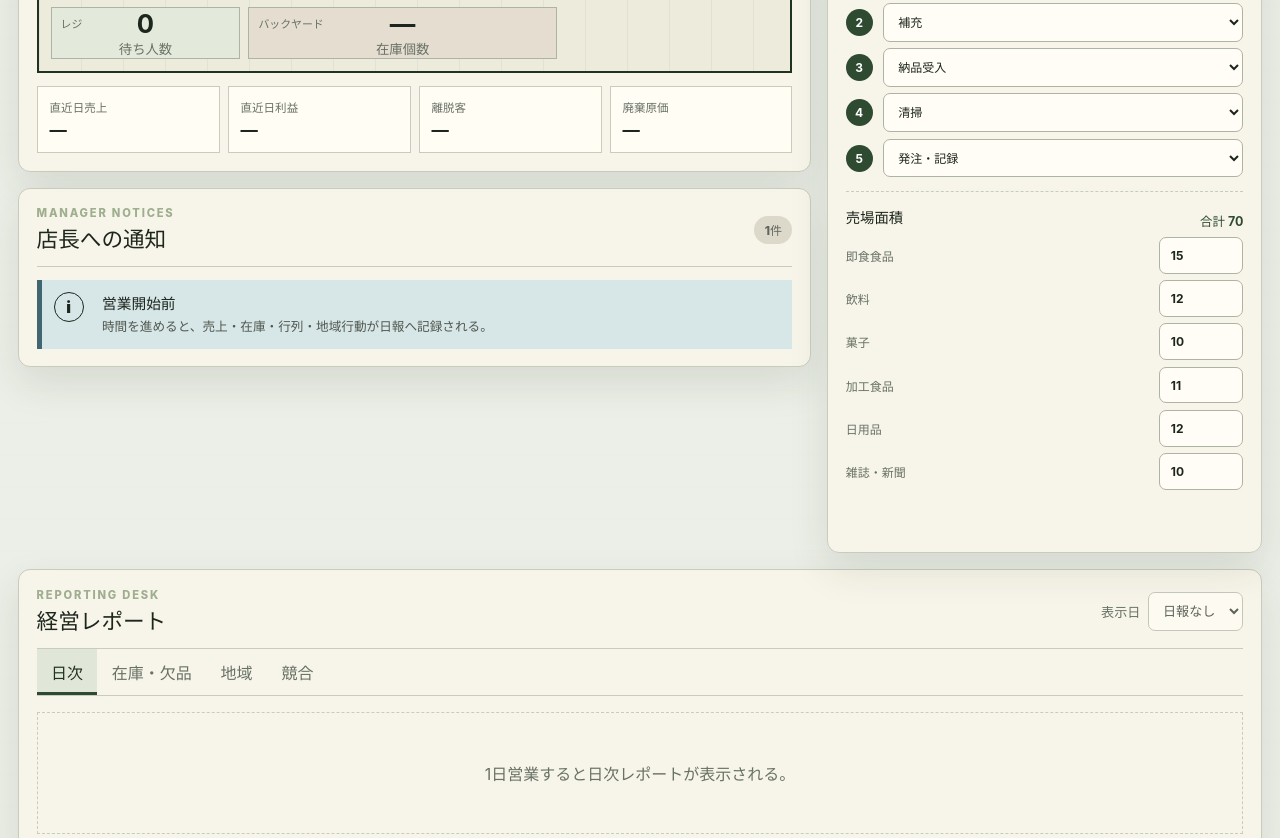
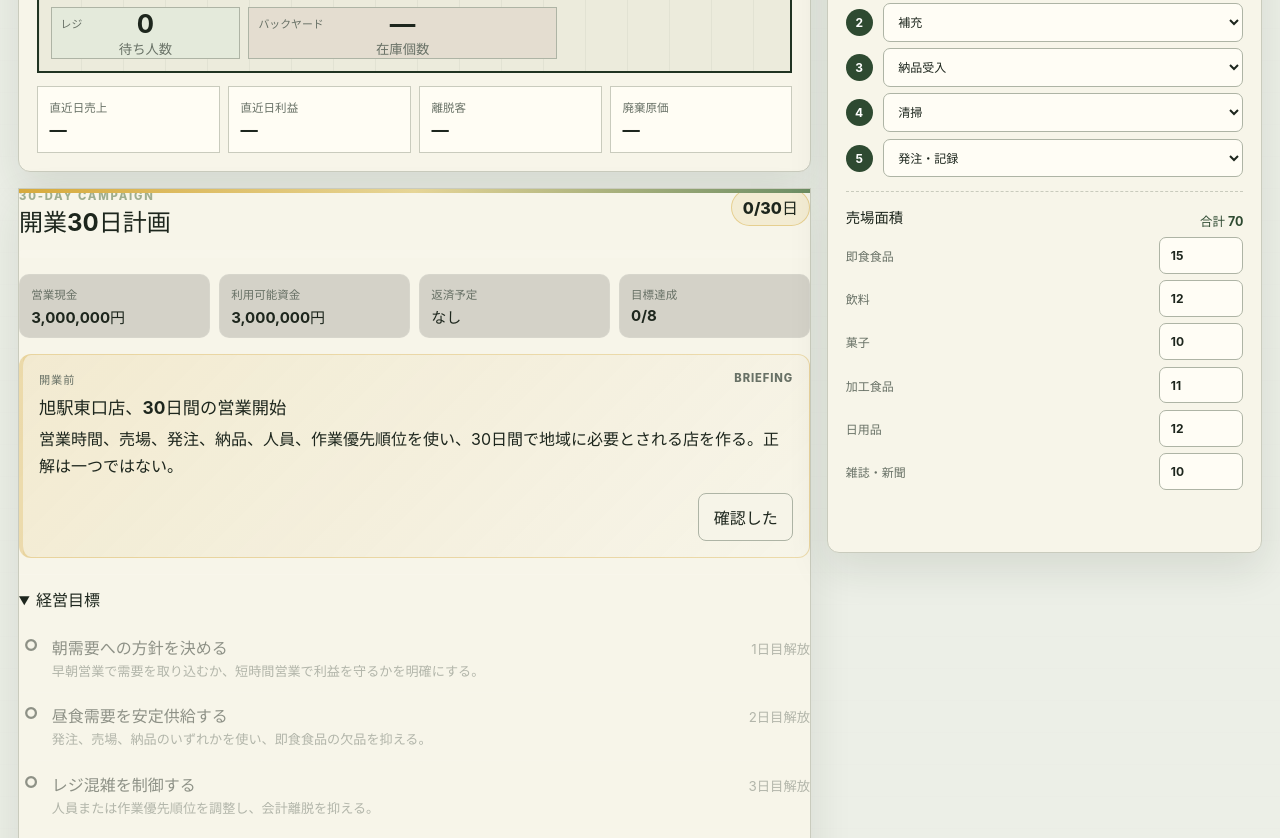
Before and after one commit to s1-1985/Convenience-store-Frontier, a website built with Vite: page index.html in a window 1280 px wide. Shown: the part 770-1608 px from the top of the page. Built offline with nearby package versions, Linux system fonts and the light colour scheme.

Commit message:
feat: load campaign runtime in browser UI

```diff
--- a/index.html
+++ b/index.html
@@ -222,5 +222,6 @@
 
     <script type="module" src="/src/ui/main.ts"></script>
     <script type="module" src="/src/ui/storeVisualizationRuntime.ts"></script>
+    <script type="module" src="/src/ui/campaignRuntime.ts"></script>
   </body>
 </html>
```
